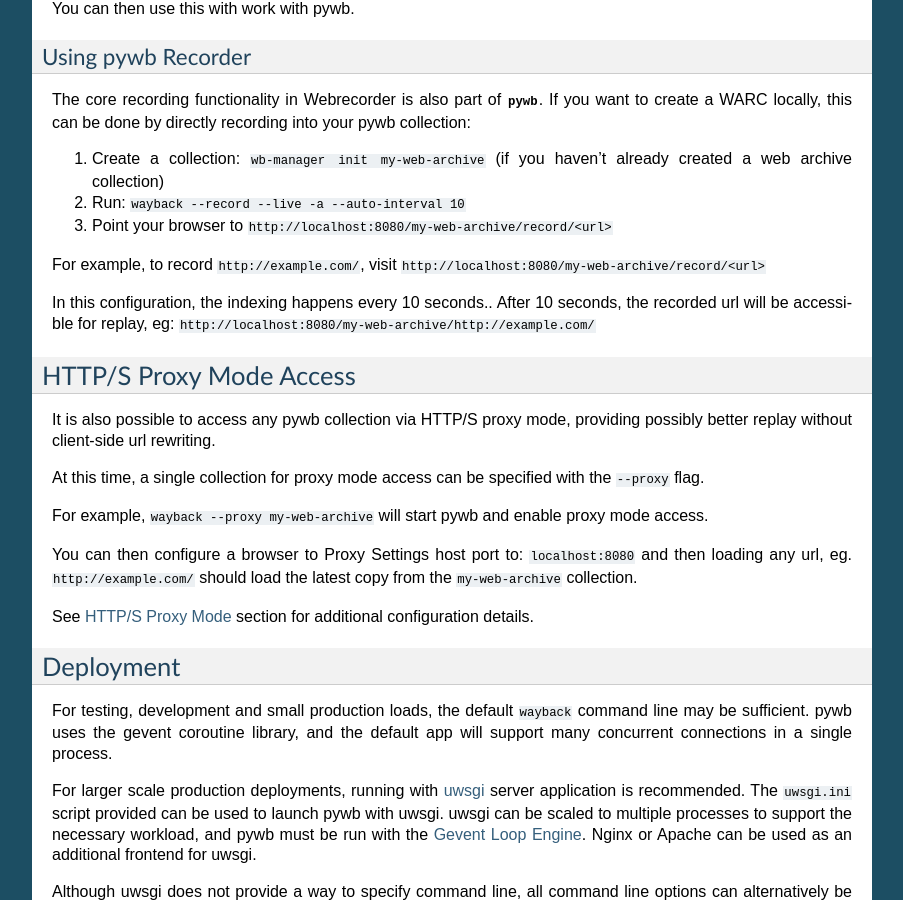
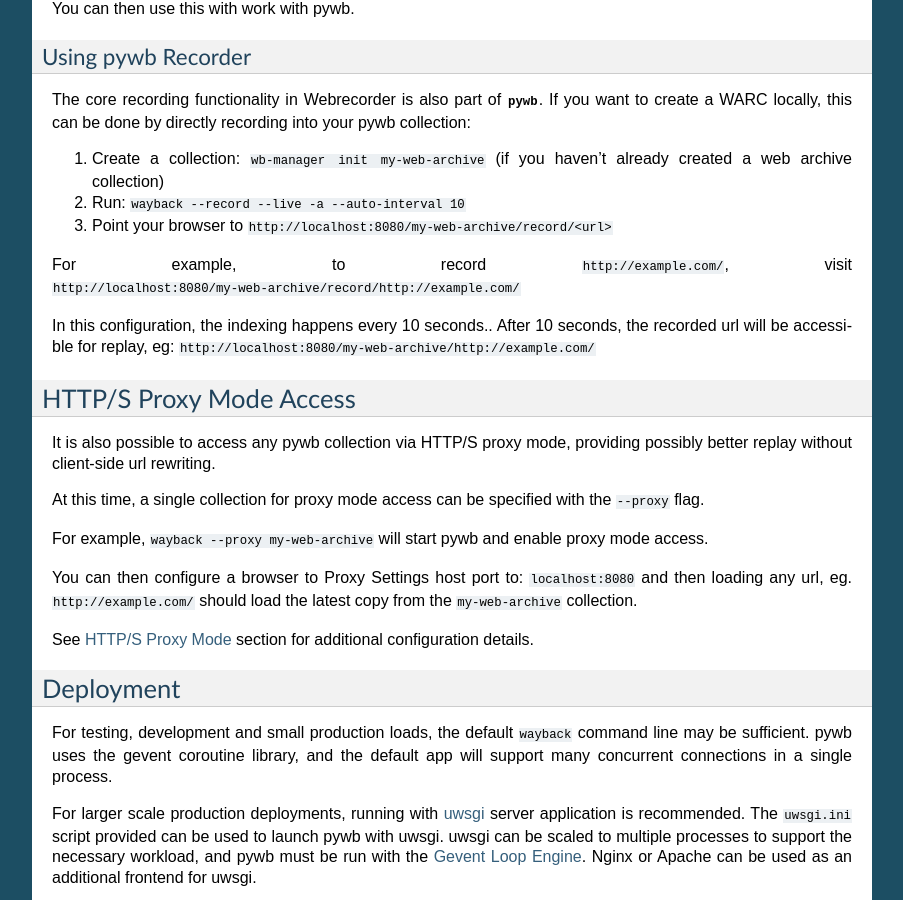
Before and after one commit to webrecorder/pywb, a Sphinx documentation site: the page built from docs/manual/usage.rst, in a window 1280 px wide and 900 px high, scrolled down 3077 px. Shown: the whole window, without its empty margins (198-1101 px from the left). Built offline with Sphinx 7.4.7, drawn with Linux system fonts in a browser that asks for light colours; pages that are not in the unit, such as notebooks, are missing from menus; some of the changed lines change nothing that is shown.

Commit message:
docs: Fix incorrect example
The example was not consistent, this fixes it.

```diff
--- a/docs/manual/usage.rst
+++ b/docs/manual/usage.rst
@@ -174,7 +174,7 @@
 2. Run: ``wayback --record --live -a --auto-interval 10``
 3. Point your browser to ``http://localhost:8080/my-web-archive/record/<url>``
 
-For example, to record ``http://example.com/``, visit ``http://localhost:8080/my-web-archive/record/<url>``
+For example, to record ``http://example.com/``, visit ``http://localhost:8080/my-web-archive/record/http://example.com/``
 
 In this configuration, the indexing happens every 10 seconds.. After 10 seconds, the recorded url will be accessible for replay, eg:
 ``http://localhost:8080/my-web-archive/http://example.com/``
```
